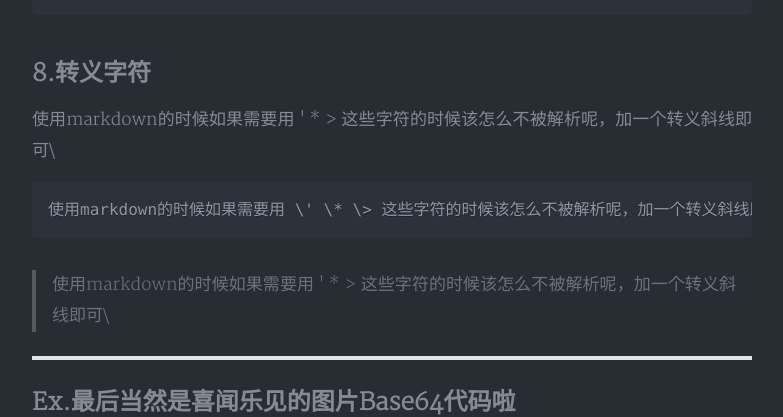
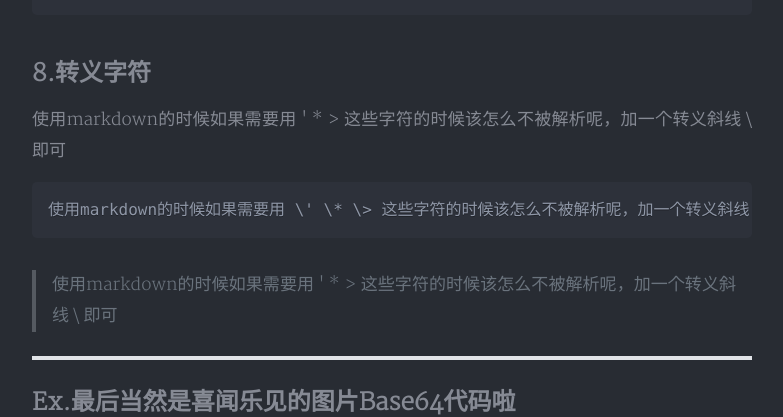
Before and after one commit to JiMo258/jimo258.github.io, a Jekyll site: the page built from _posts/2018-11-24-Learn-Markdown.md, in a window 1280 px wide and 900 px high, scrolled down 6001 px. Shown: the part 151-568 px from the top of the window, without its empty margins (248-1031 px from the left). Built offline with Jekyll 4.4.1, drawn with Linux system fonts in a browser that asks for light colours; nearby versions of some CDN libraries; a style sheet for code colours, icons or effects is not loaded; some of the changed text lies outside the part shown.

Commit message:
修改语法错误

````diff
--- a/_posts/2018-11-24-Learn-Markdown.md
+++ b/_posts/2018-11-24-Learn-Markdown.md
@@ -131,8 +131,8 @@ Markdown 的粗体和斜体也非常简单，用两个 * 包含一段文本就
 
 ## 7.代码引用
 
-需要引用代码时，如果引用的语句只有一段，不分行，可以用\` 将语句包起来 。
-如果引用的语句为多行，可以用\` \` \` 置于这段代码的首行和末行。
+需要引用代码时，如果引用的语句只有一段，不分行，可以用 \` 将语句包起来 。
+如果引用的语句为多行，可以用 \` \` \` 置于这段代码的首行和末行。
 空一行后直接按两下tab键也可以实现代码块的功能
 
 放个我大学时候方便C语言实训做的一个算信号机代码坐标的一个小工具，反正我现在看不懂了23333
@@ -198,11 +198,11 @@ void main()
 
 ## 8.转义字符
 
-使用markdown的时候如果需要用 \' \* \> 这些字符的时候该怎么不被解析呢，加一个转义斜线即可\\
+使用markdown的时候如果需要用 \' \* \> 这些字符的时候该怎么不被解析呢，加一个转义斜线 \\ 即可
 ```markdown
-使用markdown的时候如果需要用 \' \* \> 这些字符的时候该怎么不被解析呢，加一个转义斜线即可\\
+使用markdown的时候如果需要用 \' \* \> 这些字符的时候该怎么不被解析呢，加一个转义斜线 \\ 即可
 ```
-> 使用markdown的时候如果需要用 \' \* \> 这些字符的时候该怎么不被解析呢，加一个转义斜线即可\\
+> 使用markdown的时候如果需要用 \' \* \> 这些字符的时候该怎么不被解析呢，加一个转义斜线 \\ 即可
 
 ----------------------------------------------------------------------------------
 
````
